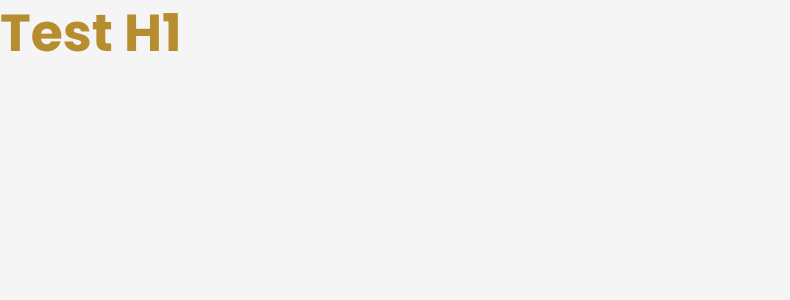
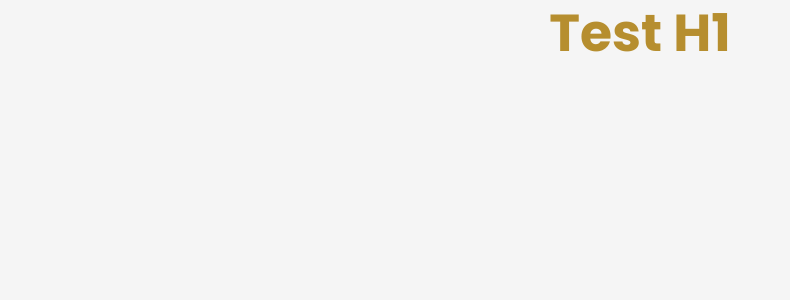
Before and after one commit to Hannalysis/furniture-site-implementation, a React (Vite) app: page / in a window 1280 px wide. Shown: the top 300 px of the page, without its empty margins (0-790 px from the left). Built offline with nearby package versions, Linux system fonts and the light colour scheme.

Commit message:
chore(debug): PH test class property

```diff
--- a/src/Layout/Layout.module.css
+++ b/src/Layout/Layout.module.css
@@ -0,0 +1,3 @@
+.header {
+    justify-items: center;
+}
```
